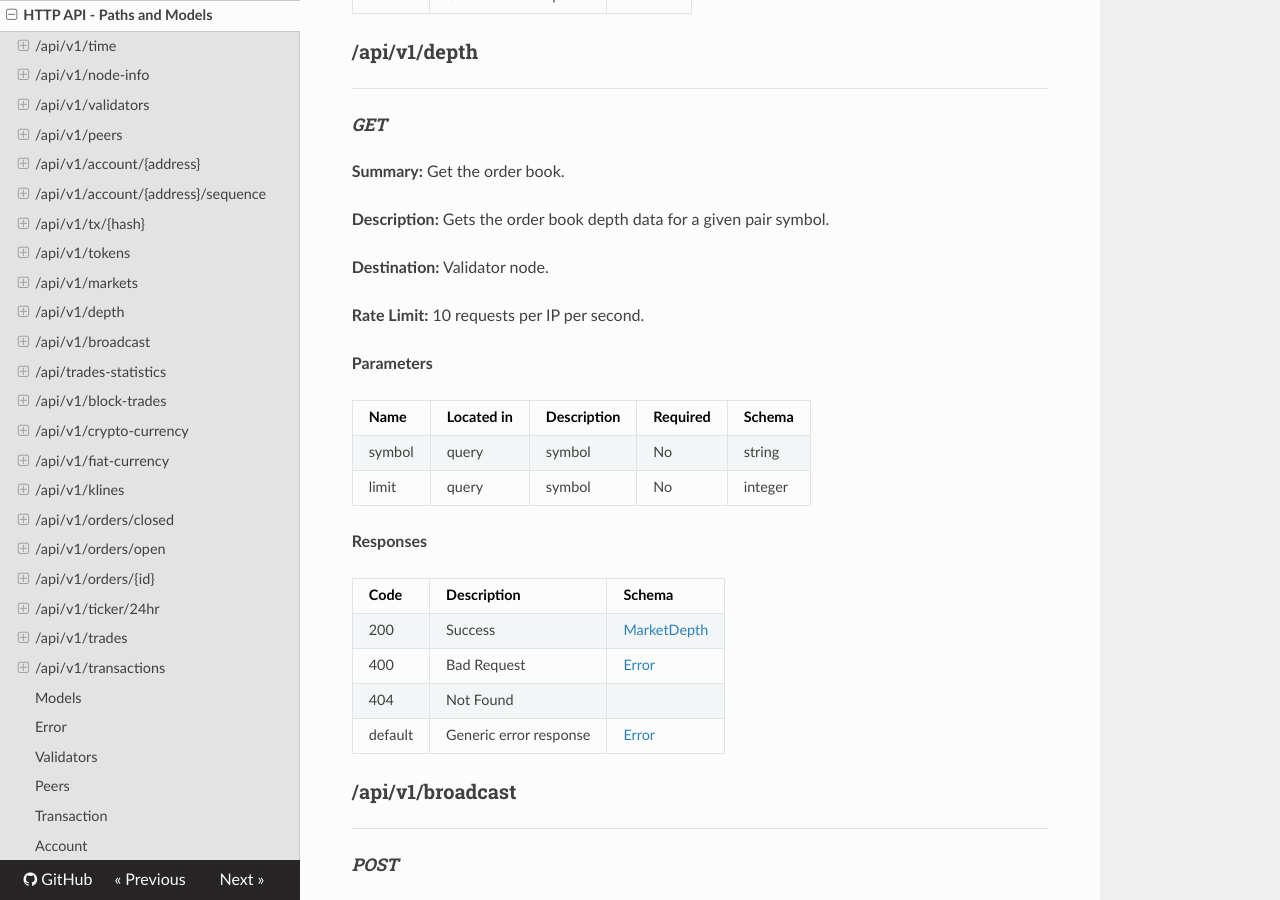
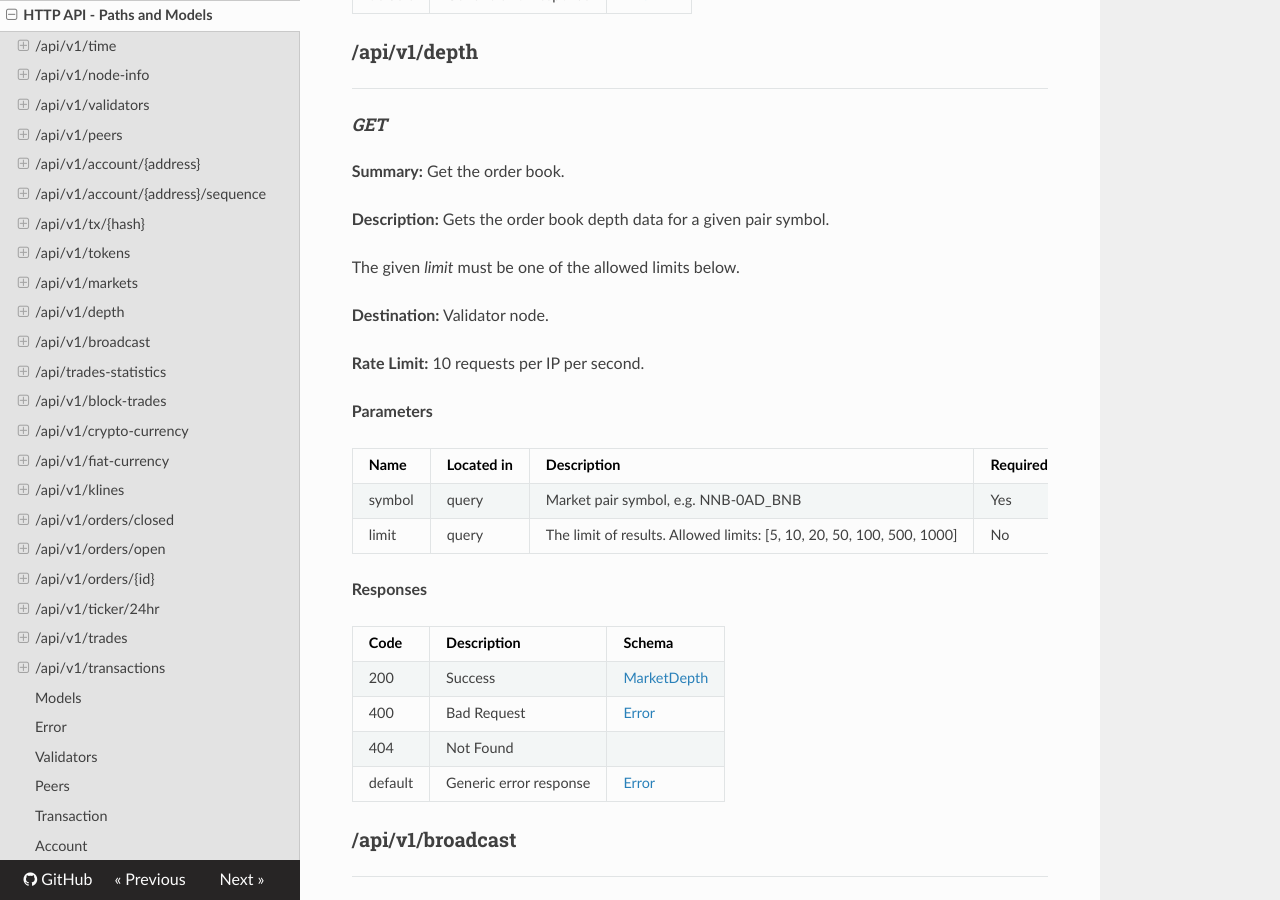
Before and after one commit to yash-sharma1/docs-site, an MkDocs documentation site: the page built from docs/api-reference/dex-api/paths.md, in a window 1280 px wide and 900 px high, scrolled down 5792 px. Built offline with MkDocs 1.6.1, drawn with Linux system fonts in a browser that asks for light colours; nearby versions of some CDN libraries.

Commit message:
Added depth API limits info

```diff
--- a/docs/api-reference/dex-api/paths.md
+++ b/docs/api-reference/dex-api/paths.md
@@ -222,6 +222,8 @@ support@binance.org
 
 **Description:** Gets the order book depth data for a given pair symbol.
 
+The given _limit_ must be one of the allowed limits below.
+
 **Destination:** Validator node.
 
 **Rate Limit:** 10 requests per IP per second.
@@ -231,8 +233,8 @@ support@binance.org
 
 | Name | Located in | Description | Required | Schema |
 | ---- | ---------- | ----------- | -------- | ---- |
-| symbol | query | symbol | No | string |
-| limit | query | symbol | No | integer |
+| symbol | query | Market pair symbol, e.g. NNB-0AD_BNB | Yes | string |
+| limit | query | The limit of results. Allowed limits: [5, 10, 20, 50, 100, 500, 1000] | No | integer |
 
 **Responses**
 
```
Also changed, not shown: swagger.yml (+13 -3 lines).
